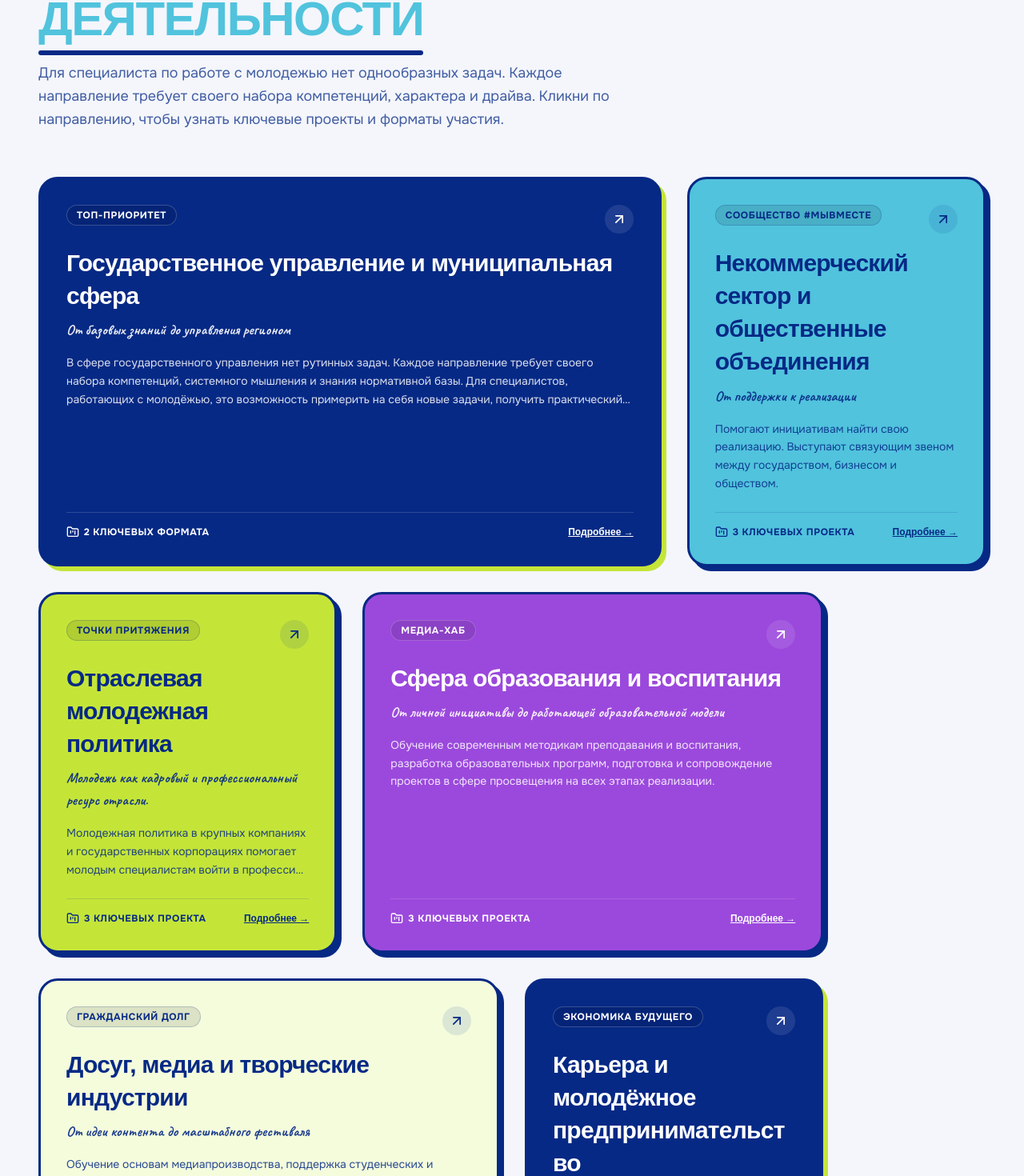
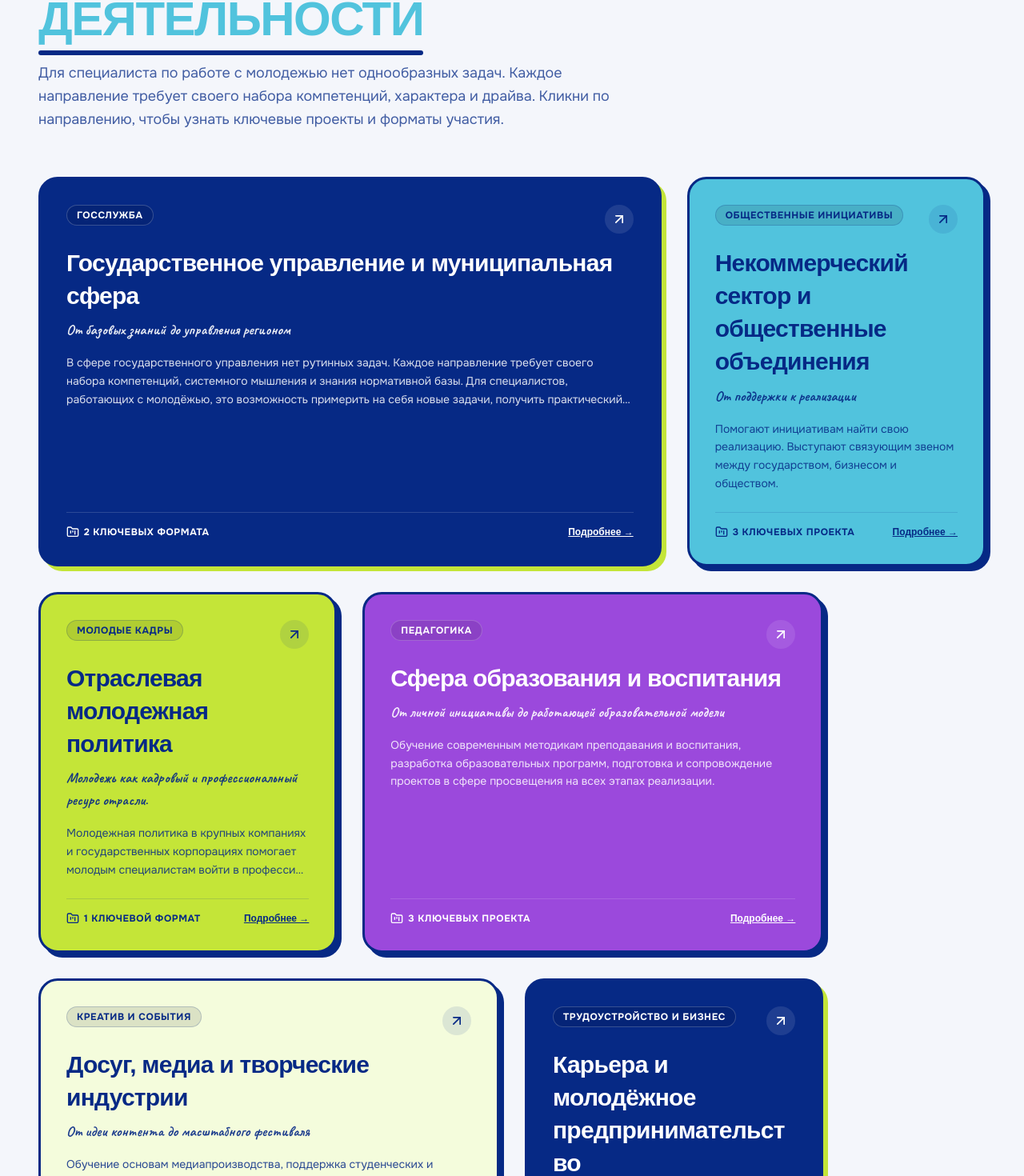
Before and after one commit to VG507/ORM_RO_site, a React (Vite) app: page / in a window 1280 px wide. Shown: the part 4918-6388 px from the top of the page at 80% size. Built offline with nearby package versions, Linux system fonts and the light colour scheme; a web font is replaced by a local one.

Commit message:
Update direction badges and consolidate Rostelecom formats

```diff
--- a/src/data/directionsData.ts
+++ b/src/data/directionsData.ts
@@ -8,7 +8,7 @@ export const directionsData: Direction[] = [
     description: 'В сфере государственного управления нет рутинных задач. Каждое направление требует своего набора компетенций, системного мышления и знания нормативной базы. Для специалистов, работающих с молодёжью, это возможность примерить на себя новые задачи, получить практический опыт или найти дело «по душе», где останешься надолго.',
     colorScheme: 'navy',
     size: 'large',
-    badge: 'Топ-приоритет',
+    badge: 'Госслужба',
     keyProjects: [
       'Стажировка в администрации муниципалитетов',
       'Всероссийский форум молодых государственных и муниципальных служащих «ГосСтарт»'
@@ -23,7 +23,7 @@ export const directionsData: Direction[] = [
     description: 'Помогают инициативам найти свою реализацию. Выступают связующим звеном между государством, бизнесом и обществом.',
     colorScheme: 'cyan',
     size: 'medium',
-    badge: 'Сообщество #МЫВМЕСТЕ',
+    badge: 'Общественные инициативы',
     keyProjects: [
       'Муниципальные волонтёрские штабы',
       'Региональная премия добрых дел',
@@ -38,11 +38,9 @@ export const directionsData: Direction[] = [
     description: 'Молодежная политика в крупных компаниях и государственных корпорациях помогает молодым специалистам войти в профессию, получить практический опыт, развивать компетенции и участвовать в отраслевых проектах. Важную роль играют молодежные советы, наставничество, стажировки и программы профориентации.',
     colorScheme: 'lime',
     size: 'medium',
-    badge: 'Точки притяжения',
+    badge: 'Молодые кадры',
     keyProjects: [
-      'РОСТЕЛЕКОМ — Стажировки',
-      'Молодёжный совет',
-      '«Кадровый резерв»'
+      'РОСТЕЛЕКОМ — Стажировки, Молодёжный совет и «Кадровый резерв»'
     ],
     targetAudience: 'Резиденты пространств, творческая молодёжь'
   },
@@ -53,7 +51,7 @@ export const directionsData: Direction[] = [
     description: 'Обучение современным методикам преподавания и воспитания, разработка образовательных программ, подготовка и сопровождение проектов в сфере просвещения на всех этапах реализации.',
     colorScheme: 'purple',
     size: 'featured',
-    badge: 'Медиа-хаб',
+    badge: 'Педагогика',
     keyProjects: [
       'Региональный проект «Педагоги и наставники»',
       'Проектные интенсивы по воспитательной работе',
@@ -69,7 +67,7 @@ export const directionsData: Direction[] = [
     description: 'Обучение основам медиапроизводства, поддержка студенческих и молодежных СМИ, организация культурно-досуговых мероприятий, помощь в запуске творческих проектов и развитии креативного предпринимательства',
     colorScheme: 'light',
     size: 'medium',
-    badge: 'Гражданский долг',
+    badge: 'Креатив и события',
     keyProjects: [
       'Центр креативных индустрий (ЦКИ)',
       'Донской молодёжный медиацентр',
@@ -84,7 +82,7 @@ export const directionsData: Direction[] = [
     description: 'Профориентационные маршруты, ярмарки вакансий в молодёжных центрах, тренинги предпринимательских компетенций и помощь самозанятым.',
     colorScheme: 'navy',
     size: 'medium',
-    badge: 'Экономика будущего',
+    badge: 'Трудоустройство и бизнес',
     keyProjects: [
       'Стажировочные площадки в МЦ',
       'Клуб молодых предпринимателей',
```
